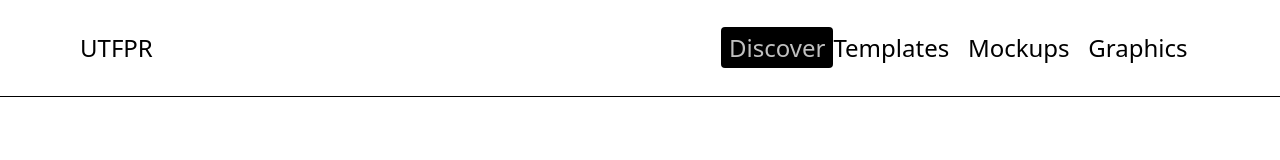
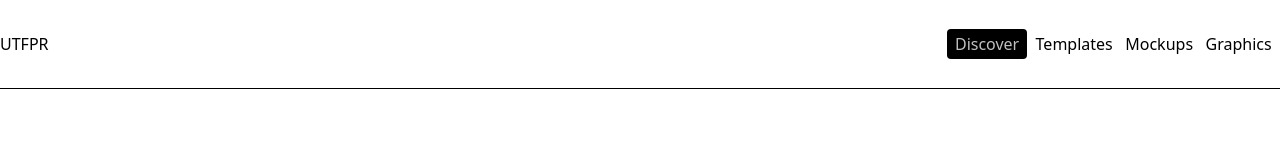
Before and after one commit to JulianeAdamy/siteutfpr, a Next.js app: page / in a window 1280 px wide. Shown: the top 160 px of the page. Built offline with nearby package versions, Linux system fonts and the light colour scheme.

Commit message:
fix: esp

```diff
--- a/app/components/Header.tsx
+++ b/app/components/Header.tsx
@@ -1,6 +1,6 @@
 export default function Header() {
     return (
-        <header className="text-center text-black text-2xl py-8 px-20 border-b border-[#000000] w-full md:flex itens-center justify-between">
+        <header className="text-center text-black py-8 border-b border-[#000000] w-full md:flex itens-center justify-between">
             <h4>UTFPR</h4>
             <nav>
                 <a
@@ -10,7 +10,7 @@ export default function Header() {
                     Discover
                 </a>
                 <a className="hover:text-[#C0C0C0]" href="#cursos">
-                    Templates &nbsp;{" "}
+                &nbsp;{" "} Templates &nbsp;{" "}
                 </a>
                 <a className="hover:text-[#C0C0C0]" href="#contato">
                     Mockups &nbsp;{" "}
```
